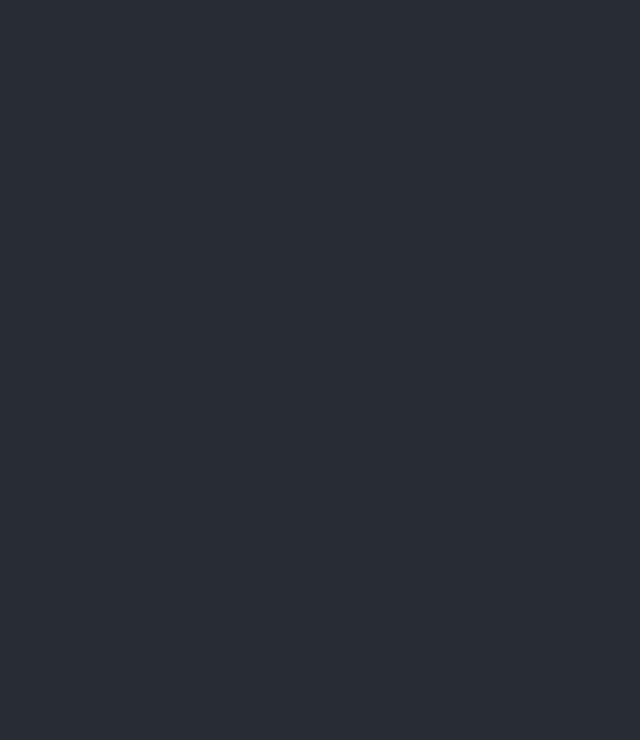
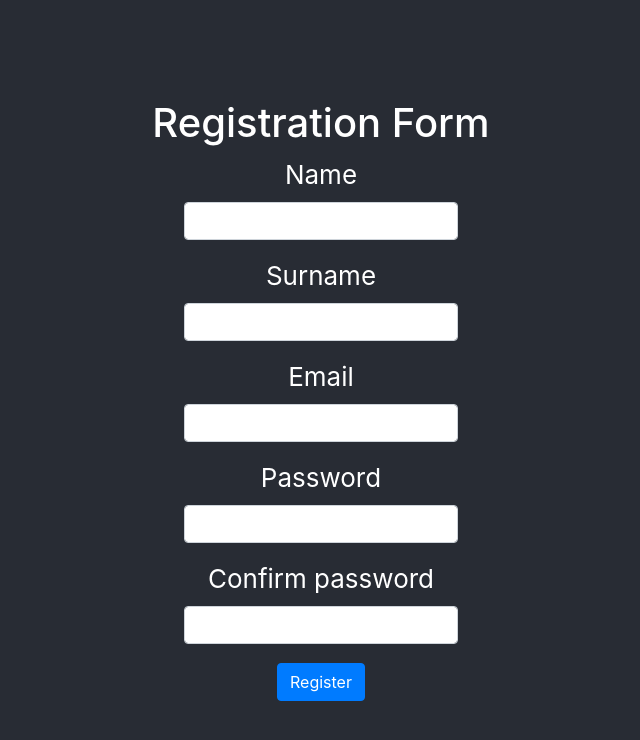
Before and after one commit to BambiTheWolf/StriveBooks, a React (Create React App) app: page /registration in a window 1280 px wide. Before the commit this address had no page. Shown: the top 740 px of the page, without its empty margins (319-959 px from the left). Built offline with nearby package versions, Linux system fonts and the light colour scheme.

Commit message:
Registration component added
Still not working

```diff
--- a/src/App.js
+++ b/src/App.js
@@ -2,20 +2,21 @@ import "./App.css";
 import "bootstrap/dist/css/bootstrap.min.css";
 import { BrowserRouter, Routes, Route } from "react-router-dom";
 import CustomList from "./components/Booklist";
-import Navbar from "./components/NavBar";
 
 import books from "./data/scifi.json";
+import Registration from "./components/Registration";
 
 const App = () => (
-  <div className="App">
-    <header className="App-header">
-      <BrowserRouter>
+  <BrowserRouter>
+    <div className="App">
+      <header className="App-header">
         <Routes>
           <Route path="/" element={<CustomList books={books} />} />
+          <Route path="/registration" element={<Registration />} />
         </Routes>
-      </BrowserRouter>
-    </header>
-  </div>
+      </header>
+    </div>
+  </BrowserRouter>
 );
 
 export default App;
--- a/src/components/NavBar.jsx
+++ /dev/null
@@ -1,30 +0,0 @@
-import { NavDropdown, Nav, Form, FormControl, Button } from "react-bootstrap";
-
-const Navbar = () => {
-  return (
-    <Navbar bg="light" expand="lg">
-      <Navbar.Brand href="#home">React-Bootstrap</Navbar.Brand>
-      <Navbar.Collapse id="basic-navbar-nav">
-        <Nav className="mr-auto">
-          <NavDropdown title="Dropdown" id="basic-nav-dropdown">
-            <NavDropdown.Item href="#action/3.1">Action</NavDropdown.Item>
-            <NavDropdown.Item href="#action/3.2">
-              Another action
-            </NavDropdown.Item>
-            <NavDropdown.Item href="#action/3.3">Something</NavDropdown.Item>
-            <NavDropdown.Divider />
-            <NavDropdown.Item href="#action/3.4">
-              Separated link
-            </NavDropdown.Item>
-          </NavDropdown>
-        </Nav>
-        <Form inline>
-          <FormControl type="text" placeholder="Search" className="mr-sm-2" />
-          <Button variant="outline-success">Search</Button>
-        </Form>
-      </Navbar.Collapse>
-    </Navbar>
-  );
-};
-
-export default Navbar;
--- a/src/components/Registration.jsx
+++ b/src/components/Registration.jsx
@@ -0,0 +1,125 @@
+import { useState } from "react";
+import { Form, Button } from "react-bootstrap";
+
+const Registration = () => {
+  const [registration, setRegistration] = useState({});
+  const [registrationError, setRegistrationError] = useState({});
+  const [showComplete, setShowComplete] = useState(false);
+
+  const handleInput = (key, value) => {
+    setRegistration({
+      ...registration,
+      [key]: value,
+    });
+  };
+
+  const handleRegistration = (e) => {
+    e.preventDefault();
+
+    const formErrors = {};
+
+    if (registration.name.length < 2) {
+      formErrors.name = "Name is too short";
+    }
+    if (registration.surname.length < 3) {
+      formErrors.surname = "Surname is too short";
+    }
+    if (
+      registration.password.length < 8 ||
+      !registration.password.match(/^(?=.*[0-9])(?=.*[a-zA-Z])([a-zA-Z0-9]+)$/)
+    ) {
+      formErrors.password = "Password not valid";
+    }
+    if (registration.password !== registration.confirmPassword) {
+      formErrors.confirmPassword = "Password doesn't match";
+    }
+    setRegistrationError({}, () => {
+      if (Object.keys(formErrors).length === 0) {
+        setShowComplete(true);
+      } else {
+        setRegistrationError(formErrors);
+      }
+    });
+  };
+
+  return (
+    <div className="d-flex flex-column align-items-center">
+      {showComplete ? (
+        <>
+          <h1>Registration completed!</h1>
+          <h3>Your details:</h3>
+          <p>{registration.name}</p>
+          <p>{registration.surname}</p>
+          <p>{registration.email}</p>
+        </>
+      ) : (
+        <>
+          <h1>Registration Form</h1>
+          <Form onSubmit={handleRegistration}>
+            <Form.Group>
+              <Form.Label>Name</Form.Label>
+              <Form.Control
+                type="text"
+                required
+                isInvalid={registrationError.name}
+                onChange={(e) => handleInput("name", e.target.value)}
+              />
+              <Form.Control.Feedback type="invalid">
+                {registrationError.name}
+              </Form.Control.Feedback>
+            </Form.Group>
+            <Form.Group>
+              <Form.Label>Surname</Form.Label>
+              <Form.Control
+                type="text"
+                required
+                isInvalid={registrationError.surname}
+                onChange={(e) => handleInput("surname", e.target.value)}
+              />
+              <Form.Control.Feedback type="invalid">
+                {" "}
+                {registrationError.surname}
+              </Form.Control.Feedback>
+            </Form.Group>
+            <Form.Group>
+              <Form.Label>Email</Form.Label>
+              <Form.Control
+                type="email"
+                required
+                isInvalid={registrationError.email}
+                onChange={(e) => handleInput("email", e.target.value)}
+              />
+            </Form.Group>
+            <Form.Group>
+              <Form.Label>Password</Form.Label>
+              <Form.Control
+                type="password"
+                required
+                isInvalid={registrationError.password}
+                onChange={(e) => handleInput("password", e.target.value)}
+              />
+              <Form.Control.Feedback type="invalid">
+                {registrationError.password}
+              </Form.Control.Feedback>
+            </Form.Group>
+            <Form.Group>
+              <Form.Label>Confirm password</Form.Label>
+              <Form.Control
+                type="password"
+                required
+                isInvalid={registrationError.confirmPassword}
+                onChange={(e) => handleInput("confirmPassword", e.target.value)}
+              />
+              <Form.Control.Feedback type="invalid">
+                {registrationError.confirmPassword}
+              </Form.Control.Feedback>
+            </Form.Group>
+            <Button type="submit">Register</Button>
+          </Form>
+        </>
+      )}
+    </div>
+  );
+};
+
+export default Registration;
```
